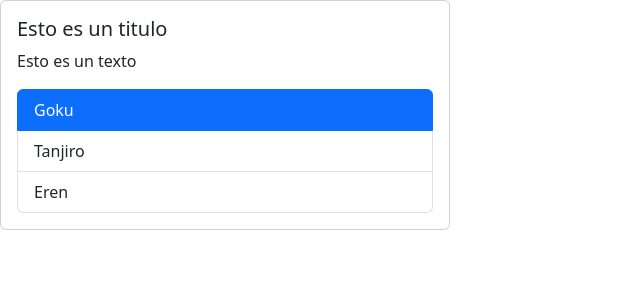
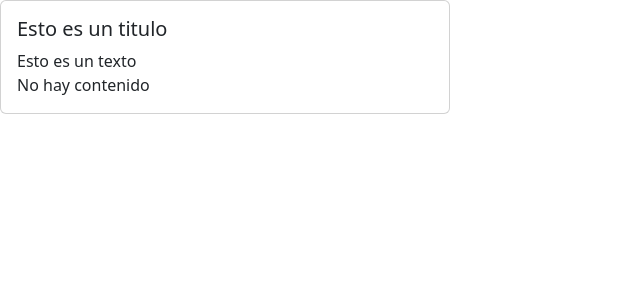
Before and after one commit to Pauljls/React-Basics, a React (Vite) app: page / in a window 1280 px wide. Shown: the top 300 px of the page, without its empty margins (0-640 px from the left). Built offline with nearby package versions, Linux system fonts and the light colour scheme.

Commit message:
learning conditional rendering

```diff
--- a/src/App.tsx
+++ b/src/App.tsx
@@ -2,12 +2,16 @@
 import Card,{CardBody} from "./components/Card"
 import List from "./components/List"
 
-const list =  [
-  'Goku',
-  'Tanjiro',
-  'Eren'
+const list :  string[] =  [
+
 ]
 
+//SHORT CIRCUIT OPERATOR
+// const x = { operador && accion} ejemplo { 8>5 && "Es verdad"} funciona de la siguiente forma
+//si el operador es verdadero entonces se cumple lo q ue esta al lado derecho del && sino entonces no sucede nada
+
+
+// const x = 8-8 && "Hola mundo" // pero si el valor da 0 entonces siempre se imprimira 0,solo sucede en react
 function App(){
   //ES UNA CONVENCION USAR handle(nombre de funcion) para asignar una fucnion a un componente
   const handleSelect = (elemento : string)=>{
@@ -15,7 +19,9 @@
   }
   return <Card>
     <CardBody title={"Esto es un titulo"} text={"Esto es un texto"}/>
-    <List data={list} onSelect={handleSelect}/>
+    {
+      list.length ? (<List data={list} onSelect={handleSelect}/>) : "No hay contenido"
+    }
   </Card>
 }
 
```
